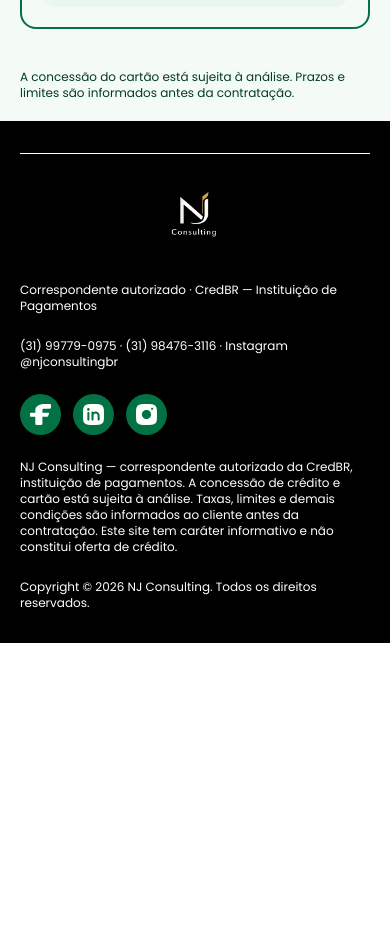
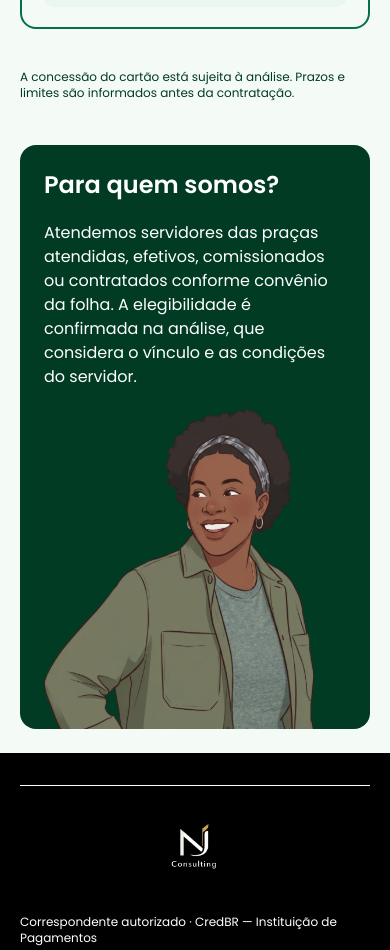
Before and after one commit to mariadxavier/nj-consulting, a Next.js app: page / in a window 390 px wide. Shown: the part 4580-5530 px from the top of the page. Before the commit the page ends 5223 px from the top, so only its background shows below. Built offline with nearby package versions, Linux system fonts and the light colour scheme.

Commit message:
feat: adiciona para quem somos para mobile

```diff
--- a/app/page.tsx
+++ b/app/page.tsx
@@ -1,4 +1,4 @@
-import { Header, Hero, Footer, AboutUs, BRCardInfo, HowItWorks } from '@/src/components';
+import { Header, Hero, Footer, AboutUs, BRCardInfo, HowItWorks, PublicAudience } from '@/src/components';
 
 export default function Home() {
   return (
@@ -8,6 +8,7 @@ export default function Home() {
       <AboutUs />
       <BRCardInfo />
       <HowItWorks />
+      <PublicAudience />
       <Footer />
     </main>
   );
--- /dev/null
+++ b/src/components/PublicAudience.tsx
@@ -0,0 +1,23 @@
+import Image from 'next/image';
+import WomanImg from '@/src/assets/WomanImg.svg';
+
+export default function PublicAudience() {
+  return (
+    <section className="flex flex-col px-5 py-6 gap-6">
+      <div className="bg-(--color-green-dark) rounded-2xl flex flex-col gap-5 p-6 pb-0 text-(--color-white)">
+        <h1 className='text-2xl font-semibold'>Para quem somos?</h1>
+        <p>
+          Atendemos servidores das praças atendidas, efetivos, comissionados ou contratados conforme
+          convênio da folha. A elegibilidade é confirmada na análise, que considera o vínculo e as
+          condições do servidor.
+        </p>
+        <Image
+          src={WomanImg.src}
+          alt="Ilustração de mulher negra olhando para o lado"
+          width={270}
+          height={330}
+        />
+      </div>
+    </section>
+  );
+}
--- a/src/components/index.ts
+++ b/src/components/index.ts
@@ -10,6 +10,7 @@ export { default as HowItWorks } from "./HowItWorks";
 export { default as InfoChip } from "./InfoChip";
 export { default as Footer } from "./Footer";
 export { default as Frame } from "./Frame";
+export { default as PublicAudience } from "./PublicAudience";
 export { default as SocialMediaChip } from "./SocialMediaChip";
 export { default as SocialMediaList } from "./SocialMediaList";
 export { default as Step } from "./Step";
```
Also changed, not shown: src/assets/WomanImg.svg (added).
